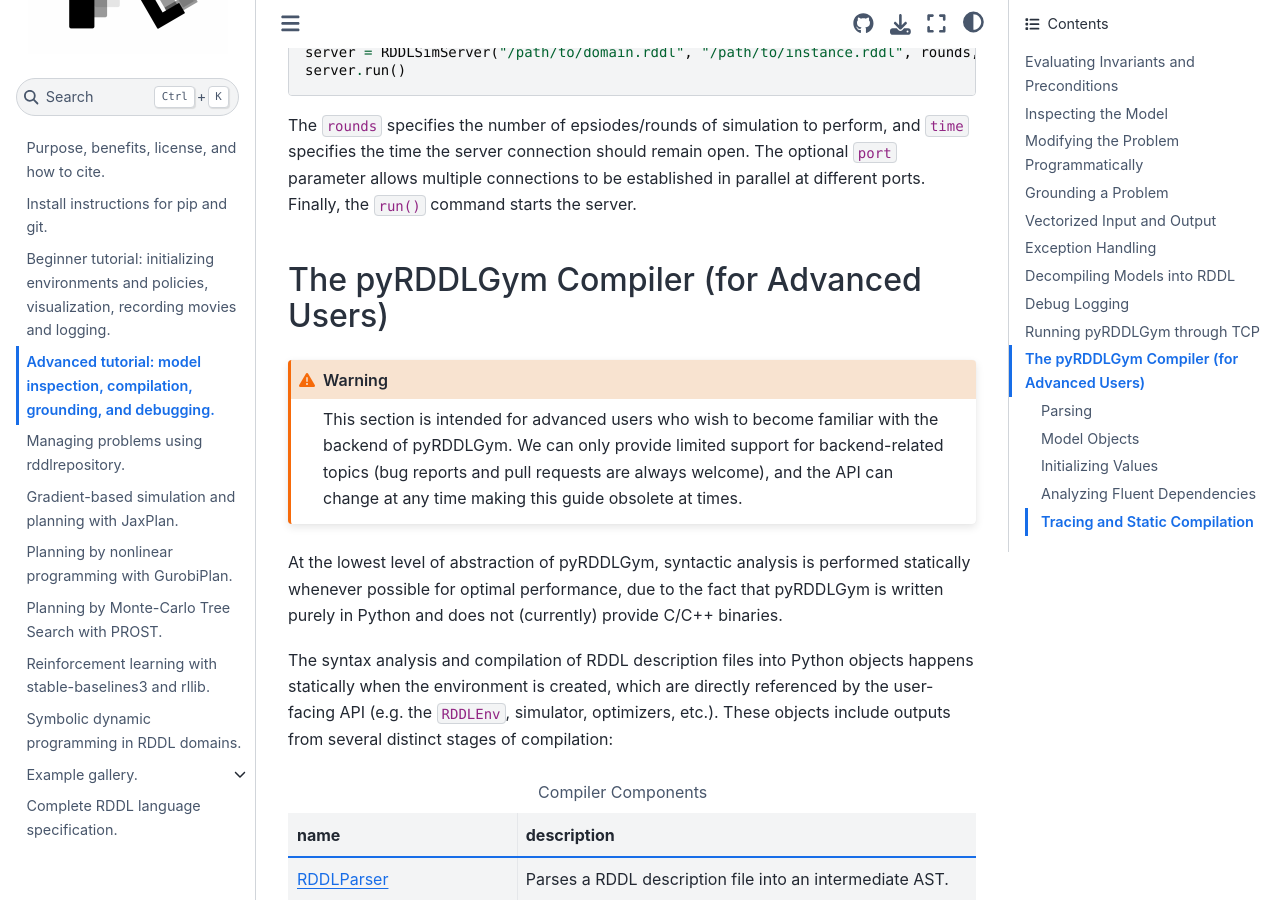
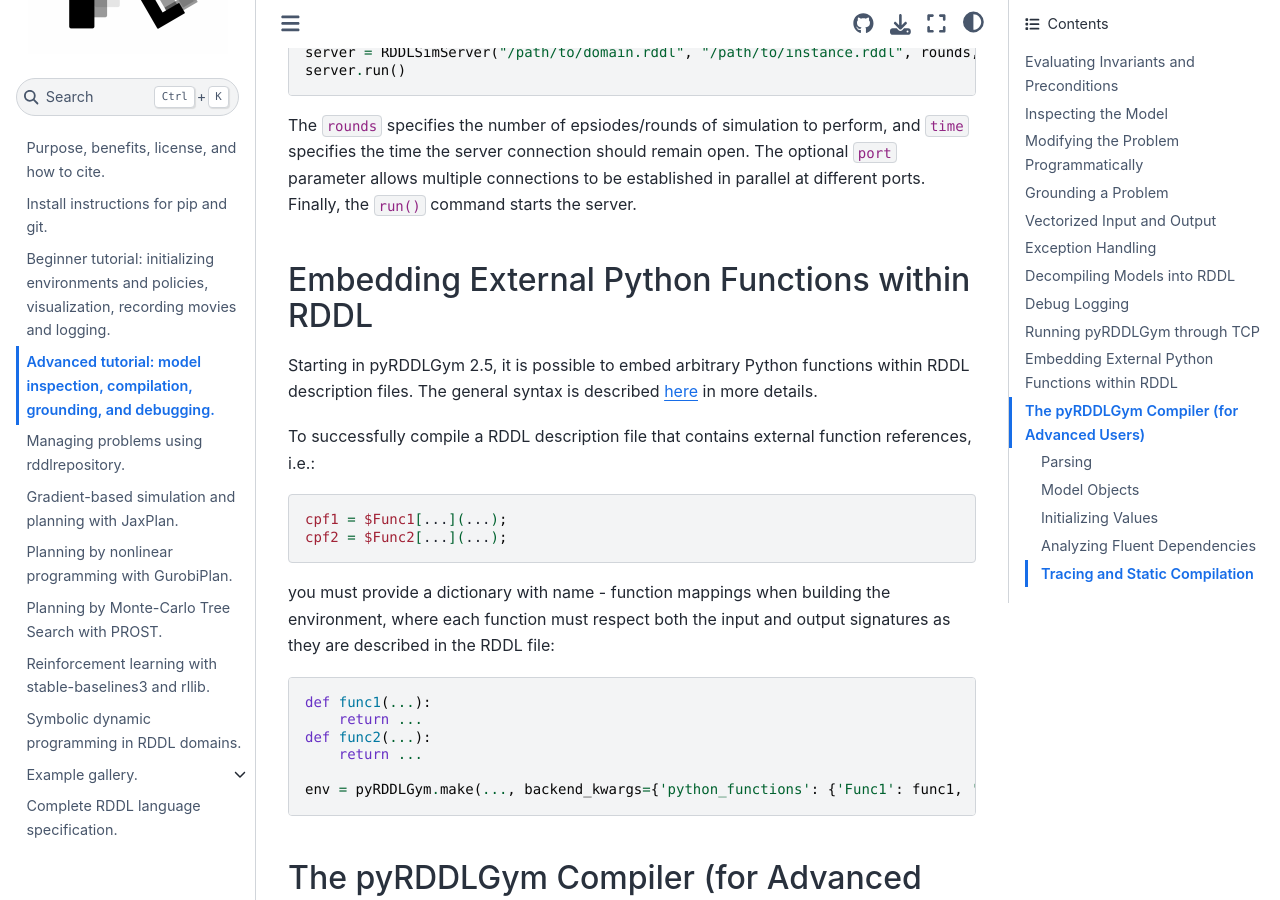
Before and after one commit to pyrddlgym-project/pyRDDLGym, a Sphinx documentation site: the page built from docs/start2.rst, in a window 1280 px wide and 900 px high, scrolled down 6545 px. Built offline with Sphinx 7.4.7 and the Sphinx Book theme 1.1.4, drawn with Linux system fonts in a browser that asks for light colours; pages that are not in the unit, such as notebooks, are missing from menus.

Commit message:
added documentation for external functions

```diff
--- a/docs/rddl.rst
+++ b/docs/rddl.rst
@@ -914,6 +914,7 @@ in the code above, i.e. ``?<value1>`` runs over the rows and
 As with determinant, this calculation can be "batched" if ``<pvariable>`` is
 appropriately parameterized by other variables from the outer scope.
 
+.. _external-functions:
 
 External Function Calls
 ^^^^^^^^^^^^^^^^^^^
--- a/docs/start2.rst
+++ b/docs/start2.rst
@@ -291,6 +291,32 @@ parameter allows multiple connections to be established in parallel at different
 Finally, the ``run()`` command starts the server.
 
 
+Embedding External Python Functions within RDDL
+--------------------------
+
+Starting in pyRDDLGym 2.5, it is possible to embed arbitrary Python functions within RDDL description files.
+The general syntax is described :ref:`here <external-functions>` in more details.
+
+To successfully compile a RDDL description file that contains external function references, i.e.:
+
+.. code-block:: shell
+
+    cpf1 = $Func1[...](...);
+    cpf2 = $Func2[...](...);
+
+you must provide a dictionary with name - function mappings when building the environment, where each function
+must respect both the input and output signatures as they are described in the RDDL file:
+
+.. code-block:: python
+
+    def func1(...):
+        return ...
+    def func2(...):
+        return ...
+
+    env = pyRDDLGym.make(..., backend_kwargs={'python_functions': {'Func1': func1, 'Func2': func2}})
+
+
 The pyRDDLGym Compiler (for Advanced Users)
 -------------------
 
```
